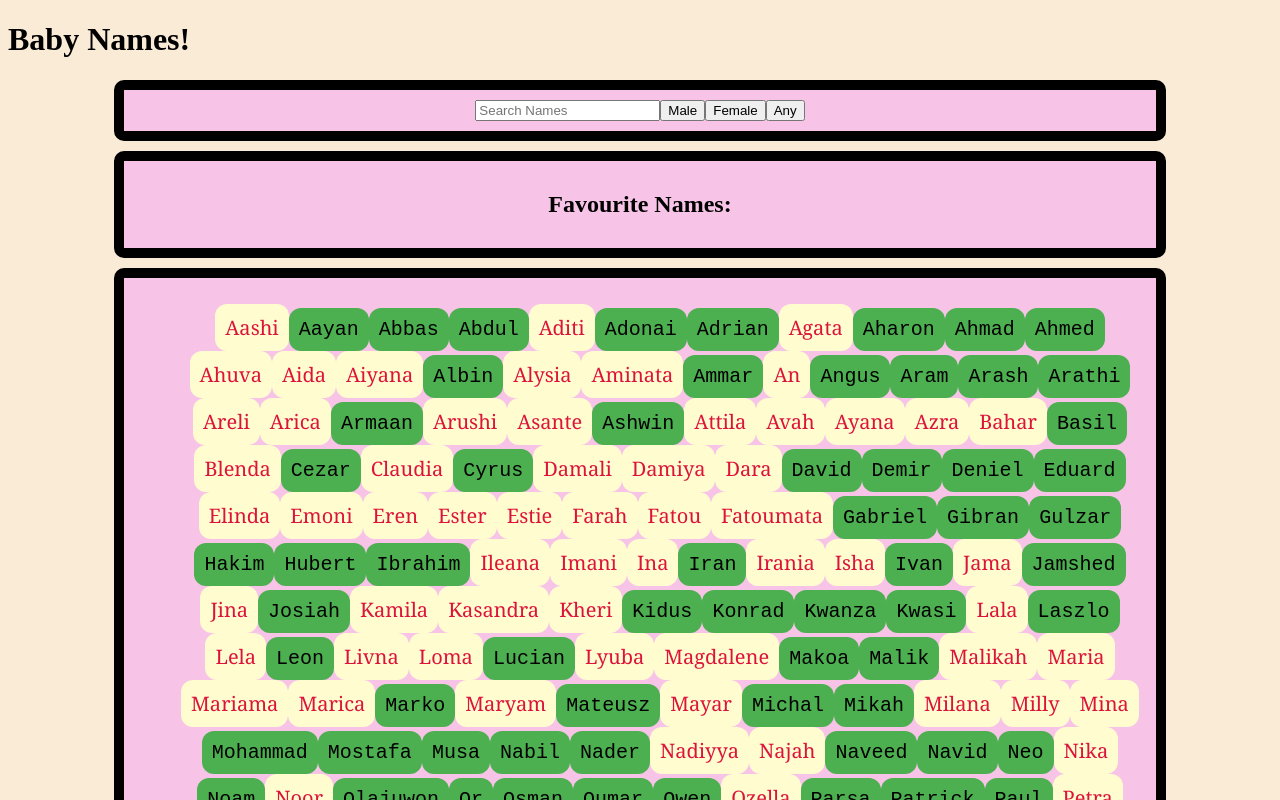
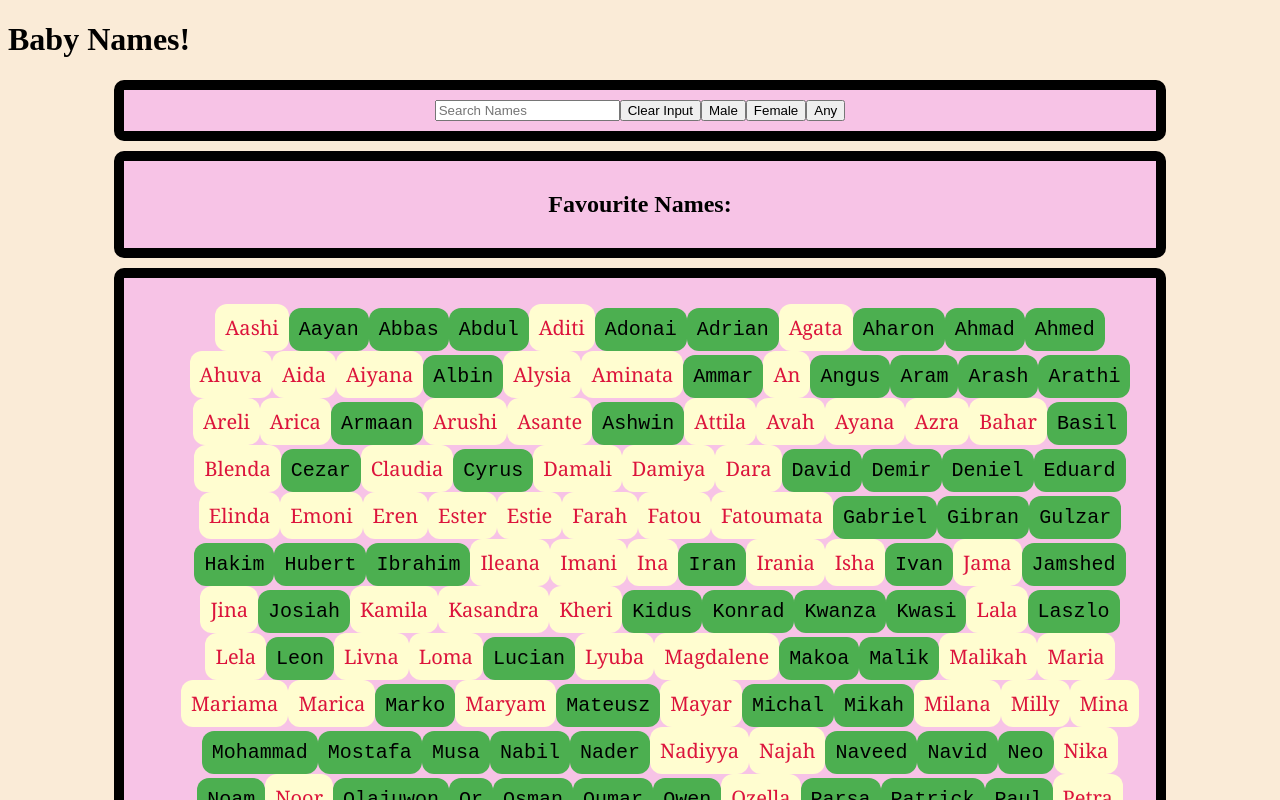
Before and after one commit to owen-dearman/baby-names-react, a React (Create React App) app: page / in a window 1280 px wide. Shown: the top 800 px of the page. Built offline with nearby package versions, Linux system fonts and the light colour scheme.

Commit message:
clear button

```diff
--- a/src/components/MainContent.tsx
+++ b/src/components/MainContent.tsx
@@ -17,6 +17,7 @@ export function MainContent(): JSX.Element {
   const [names, setNames] = useState<namesInterface[]>(sortedNameData);
   const [filterNames, setFilterNames] =
     useState<namesInterface[]>(sortedNameData);
+  const [text, setText] = useState("");
 
   const maleFilter = () => {
     setNames(maleNamesOnly);
@@ -33,10 +34,16 @@ export function MainContent(): JSX.Element {
     setFilterNames(sortedNameData);
   };
 
+  function clearSearch() {
+    setText("");
+    setNames(sortedNameData);
+  }
+
   return (
     <>
       <div className="buttonBlock">
         <input
+          value={text}
           placeholder="Search Names"
           onChange={(e) =>
             setNames(
@@ -51,6 +58,7 @@ export function MainContent(): JSX.Element {
             )
           }
         />
+        <button onClick={clearSearch}>Clear Input</button>
         <button onClick={maleFilter}>Male</button>
         <button onClick={femaleFilter}>Female</button>
         <button onClick={allFilter}>Any</button>
```
